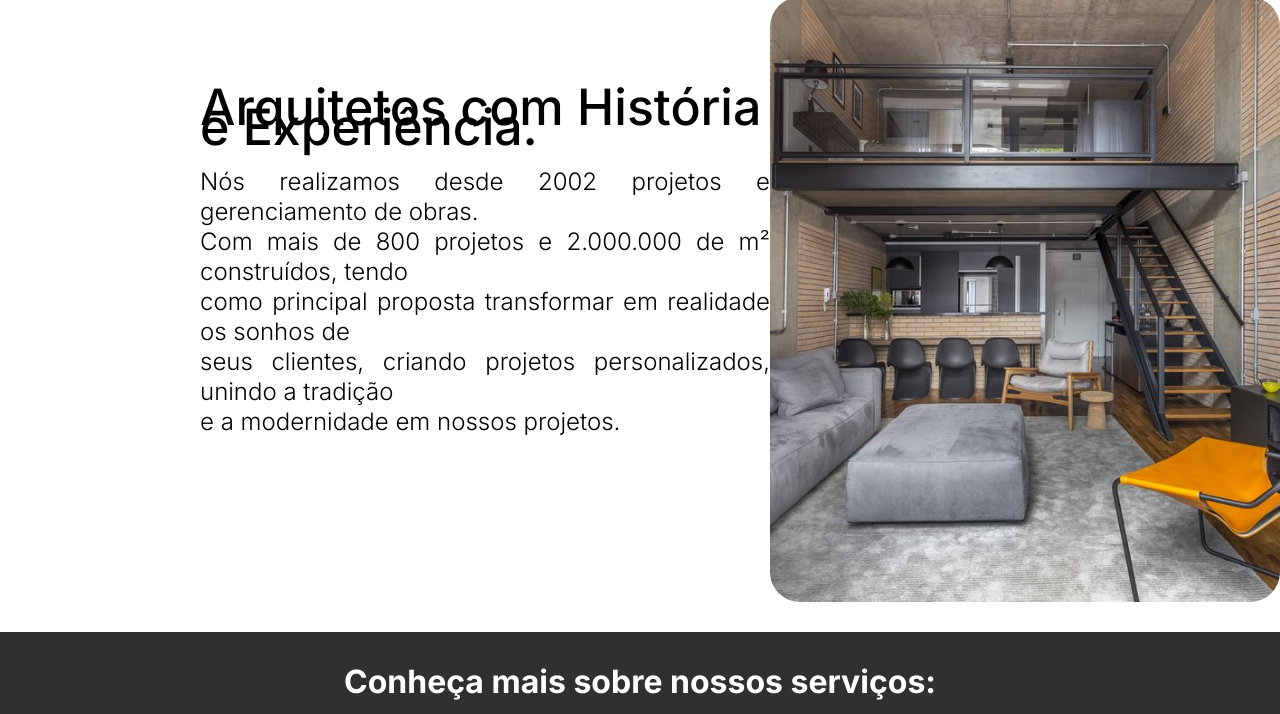
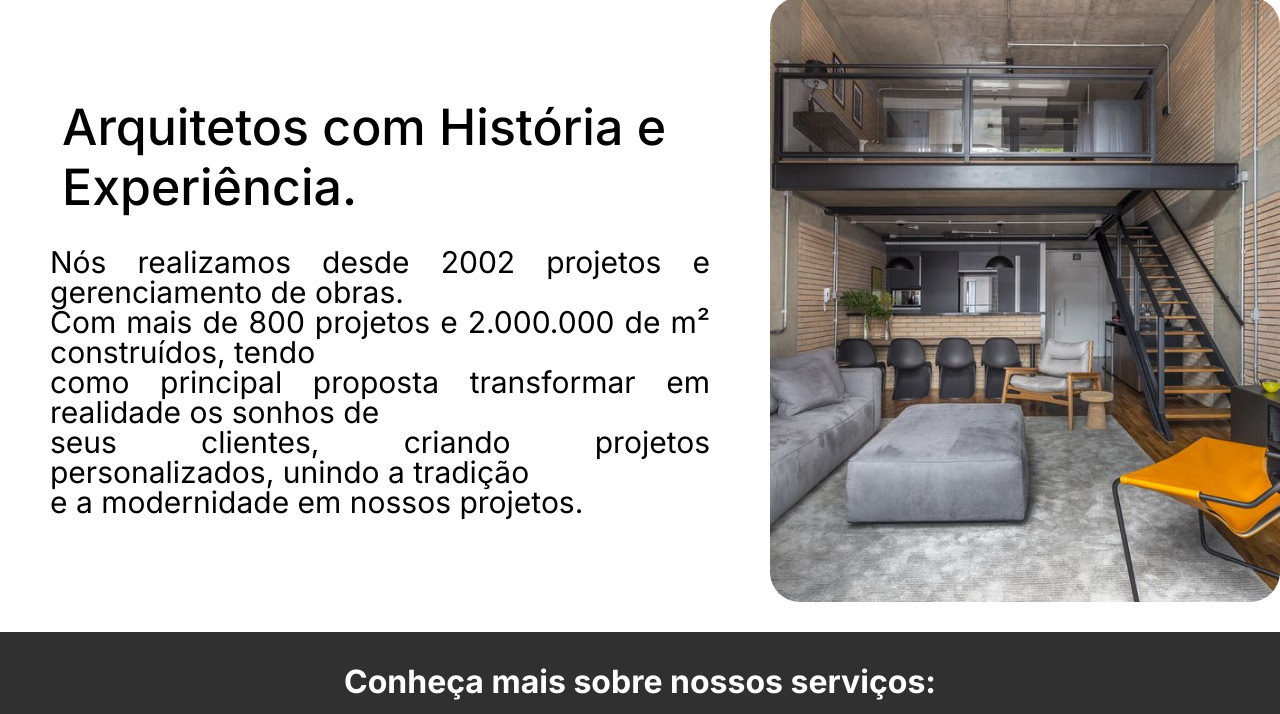
Before and after one commit to manojubr1571/Desafio-1---Resolu-o, a plain HTML site: page index.html in a window 1280 px wide. Shown: the part 694-1408 px from the top of the page. Drawn offline with Linux system fonts and the light colour scheme.

Commit message:
Versao Atualizada

```diff
--- a/style.css
+++ b/style.css
@@ -58,23 +58,22 @@
 }
 
 #titulohistoria {
-    margin: 100px 0px 20px 150px;
+    margin: 100px 0px 20px 12px;
     font-size: 50px;
     font-weight: 500;
-    line-height: 20px;
-    /* 50% */
+    text-align: left;
 }
 
 #paragrafohistoria {
-    margin-left: 150px;
     padding-top: 10px;
     font-size: 20px;
     text-align: justify;
     color: #000;
-    font-size: 24px;
+    font-size: 30px;
     font-style: normal;
-    font-weight: 300;
     line-height: 30px;
+    margin-right: 10px;
+    padding-right: 50px;
 }
 
 #formulario {
```
